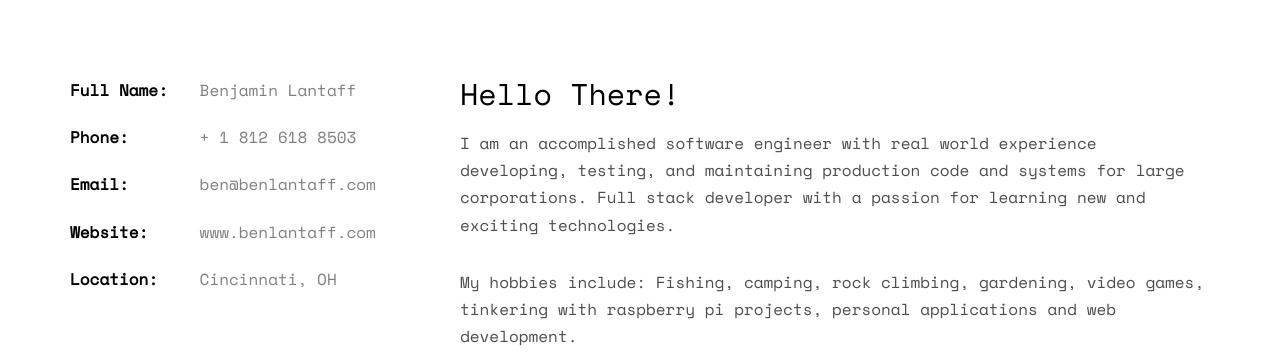
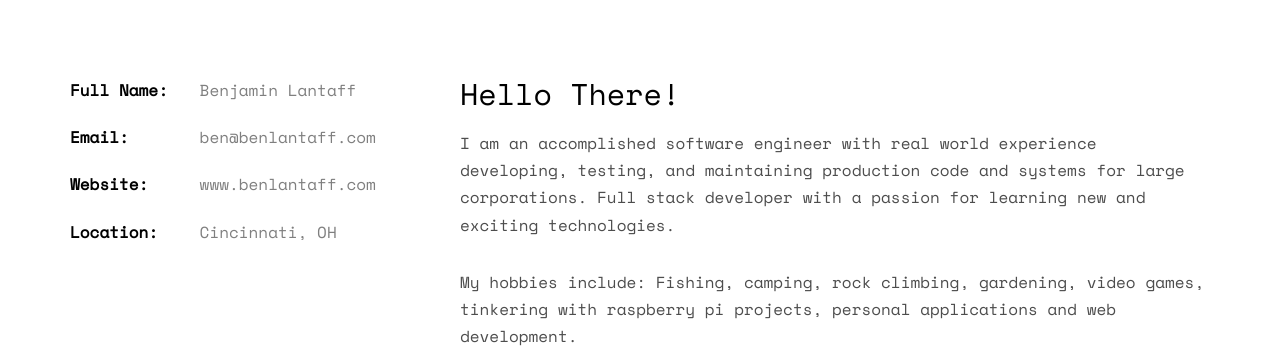
Before and after one commit to benlantaff/benlantaff.github.io, a plain HTML site: page index.html in a window 1280 px wide. Shown: the part 995-1353 px from the top of the page. Drawn offline with nearby package versions, Linux system fonts and the light colour scheme; some packages are replaced by stand-ins of ours; no server answers; files whose address does not match are found by name.

Commit message:
remove data

```diff
--- a/index.html
+++ b/index.html
@@ -70,7 +70,6 @@
 				<div class="col-md-4">
 					<ul class="info">
 						<li><span class="first-block">Full Name:</span><span class="second-block">Benjamin Lantaff</span></li>
-						<li><span class="first-block">Phone:</span><span class="second-block">+ 1 812 618 8503</span></li>
 						<li><span class="first-block">Email:</span><span class="second-block">ben@benlantaff.com</span></li>
 						<li><span class="first-block">Website:</span><span class="second-block">www.benlantaff.com</span></li>
 						<li><span class="first-block">Location:</span><span id="location" class="second-block">Cincinnati, OH</span></li>
```
